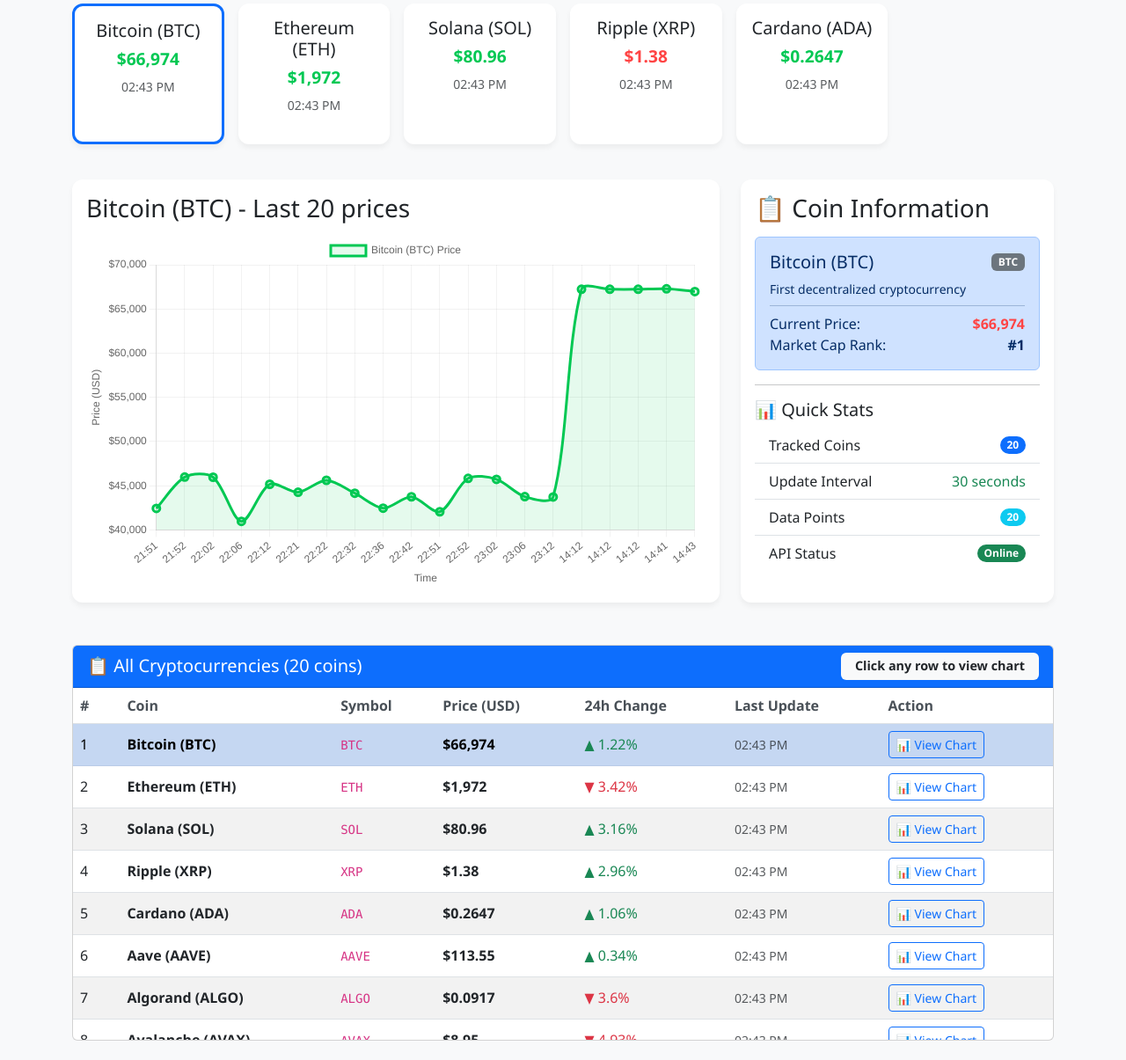
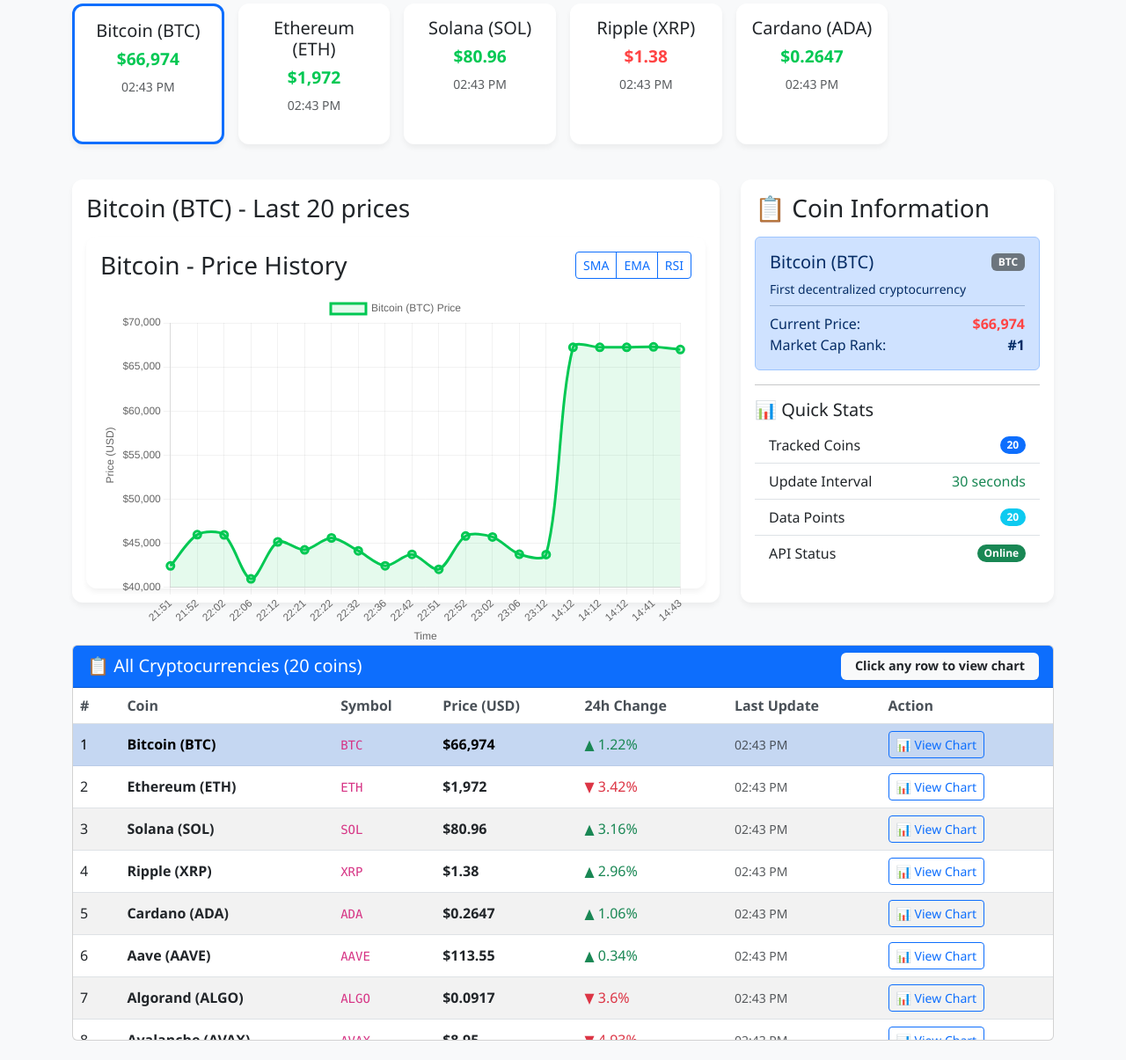
Before and after one commit to Pofalors/crypto-tracker, a Flask app: page /dashboard in a window 1280 px wide. Shown: the part 276-1481 px from the top of the page at 88% size. Run offline with Flask 3, Linux system fonts and the light colour scheme; data comes from the database, SQL or seed files in the repository; data that the repository does not hold is empty; some libraries are stand-ins or nearby versions.

Commit message:
add technical indicators (SMA, EMA, RSI) to charts

```diff
--- a/static/app.js
+++ b/static/app.js
@@ -3,6 +3,10 @@
 // Global variables
 let priceChart = null;
 let currentCoin = 'bitcoin';
+// Global variables for indicators
+let currentIndicator = null;
+let originalPrices = [];
+let originalTimestamps = [];
 
 // Function to initialize the chart
 function initChart() {
@@ -674,6 +678,254 @@
     alertToDelete = null;
 });
 
+// Calculate Simple Moving Average (SMA)
+function calculateSMA(data, period = 7) {
+    let sma = [];
+    for (let i = period - 1; i < data.length; i++) {
+        let sum = 0;
+        for (let j = 0; j < period; j++) {
+            sum += data[i - j];
+        }
+        sma.push(sum / period);
+    }
+    return sma;
+}
+
+// Calculate Exponential Moving Average (EMA)
+function calculateEMA(data, period = 7) {
+    let ema = [];
+    const multiplier = 2 / (period + 1);
+
+    // First EMA is SMA
+    let sum = 0;
+    for (let i = 0; i < period; i++) {
+        sum += data[i];
+    }
+    ema.push(sum / period);
+
+    // Calculate subsequent EMAs
+    for (let i = period; i < data.length; i++) {
+        const value = (data[i] - ema[ema.length - 1]) * multiplier + ema[ema.length - 1];
+        ema.push(value);
+    }
+    return ema;
+}
+
+// Calculate Relative Strength Index (RSI)
+function calculateRSI(data, period = 14) {
+    let rsi = [];
+    let gains = [];
+    let losses = [];
+
+    // Calculate price changes
+    for (let i = 1; i < data.length; i++) {
+        const change = data[i] - data[i - 1];
+        gains.push(change > 0 ? change : 0);
+        losses.push(change < 0 ? -change : 0);
+    }
+
+    // Calculate RSI for each point after the period
+    for (let i = period; i < gains.length; i++) {
+        let avgGain = 0;
+        let avgLoss = 0;
+
+        for (let j = 0; j < period; j++) {
+            avgGain += gains[i - j];
+            avgLoss += losses[i - j];
+        }
+
+        avgGain /= period;
+        avgLoss /= period;
+
+        if (avgLoss === 0) {
+            rsi.push(100);
+        } else {
+            const rs = avgGain / avgLoss;
+            rsi.push(100 - (100 / (1 + rs)));
+        }
+    }
+
+    return rsi;
+}
+
+// Toggle indicator on/off
+function toggleIndicator(indicator) {
+    // Reset button styles
+    document.getElementById('smaBtn').classList.remove('active');
+    document.getElementById('emaBtn').classList.remove('active');
+    document.getElementById('rsiBtn').classList.remove('active');
+
+    if (currentIndicator === indicator) {
+        // Turn off indicator
+        currentIndicator = null;
+        updateChart(originalPrices, originalTimestamps, currentCoin);
+    } else {
+        // Turn on new indicator
+        currentIndicator = indicator;
+        document.getElementById(indicator + 'Btn').classList.add('active');
+
+        // Calculate and add indicator to chart
+        addIndicatorToChart(indicator);
+    }
+}
+
+// Add indicator to chart
+function addIndicatorToChart(indicator) {
+    if (!priceChart || originalPrices.length === 0) return;
+
+    let indicatorData = [];
+    let indicatorLabel = '';
+    let indicatorColor = '';
+
+    switch(indicator) {
+        case 'sma':
+            indicatorData = calculateSMA(originalPrices, 7);
+            indicatorLabel = 'SMA (7)';
+            indicatorColor = '#ff9800';  // Orange
+            break;
+        case 'ema':
+            indicatorData = calculateEMA(originalPrices, 7);
+            indicatorLabel = 'EMA (7)';
+            indicatorColor = '#9c27b0';  // Purple
+            break;
+        case 'rsi':
+            indicatorData = calculateRSI(originalPrices, 14);
+            indicatorLabel = 'RSI (14)';
+            indicatorColor = '#f44336';  // Red
+            break;
+    }
+
+    // Adjust dataset for RSI (different scale)
+    if (indicator === 'rsi') {
+        // Remove price dataset temporarily
+        priceChart.data.datasets = priceChart.data.datasets.filter(d => d.label !== 'Price (USD)');
+
+        // Add RSI dataset
+        priceChart.data.datasets.push({
+            label: indicatorLabel,
+            data: indicatorData,
+            borderColor: indicatorColor,
+            backgroundColor: 'transparent',
+            borderWidth: 2,
+            tension: 0.3,
+            pointRadius: 2,
+            yAxisID: 'y-rsi'
+        });
+
+        // Add RSI y-axis
+        priceChart.options.scales['y-rsi'] = {
+            position: 'right',
+            min: 0,
+            max: 100,
+            grid: {
+                drawOnChartArea: false,
+            },
+            title: {
+                display: true,
+                text: 'RSI'
+            }
+        };
+
+        // Adjust main y-axis title
+        priceChart.options.scales.y.title.text = 'Price (USD)';
+    } else {
+        // For SMA/EMA, add as new dataset
+        priceChart.data.datasets.push({
+            label: indicatorLabel,
+            data: indicatorData,
+            borderColor: indicatorColor,
+            backgroundColor: 'transparent',
+            borderWidth: 2,
+            borderDash: [5, 5],
+            tension: 0.3,
+            pointRadius: 0
+        });
+
+        // Remove RSI axis if exists
+        if (priceChart.options.scales['y-rsi']) {
+            delete priceChart.options.scales['y-rsi'];
+        }
+    }
+
+    priceChart.update();
+}
+
+// Modify updateChart to store original data
+function updateChart(prices, timestamps, coinName) {
+    if (!priceChart) {
+        console.error('❌ Chart not initialized!');
+        return;
+    }
+
+    console.log(`🔄 Updating chart with ${prices.length} points`);
+
+    // Store original data for indicators
+    originalPrices = [...prices];
+    originalTimestamps = [...timestamps];
+
+    // Format timestamps
+    const formattedTimestamps = timestamps.map(ts => {
+        const date = new Date(ts);
+        return `${date.getHours().toString().padStart(2, '0')}:${date.getMinutes().toString().padStart(2, '0')}`;
+    });
+
+    // Clear existing datasets except the first one (price)
+    if (priceChart.data.datasets.length > 1) {
+        priceChart.data.datasets = [priceChart.data.datasets[0]];
+    }
+
+    // Update main price dataset
+    priceChart.data.labels = formattedTimestamps;
+    priceChart.data.datasets[0].data = prices;
+    priceChart.data.datasets[0].label = `${formatCoinName(coinName)} Price`;
+
+    // Update colors based on price trend
+    const firstPrice = prices[0];
+    const lastPrice = prices[prices.length - 1];
+    const isUp = lastPrice > firstPrice;
+
+    const isDarkMode = document.body.classList.contains('dark-mode');
+
+    // Update chart colors based on theme
+    if (isDarkMode) {
+        priceChart.options.scales.x.grid.color = 'rgba(255,255,255,0.1)';
+        priceChart.options.scales.y.grid.color = 'rgba(255,255,255,0.1)';
+        priceChart.options.scales.x.ticks.color = '#e0e0e0';
+        priceChart.options.scales.y.ticks.color = '#e0e0e0';
+        priceChart.options.plugins.legend.labels.color = '#e0e0e0';
+    } else {
+        priceChart.options.scales.x.grid.color = 'rgba(0,0,0,0.05)';
+        priceChart.options.scales.y.grid.color = 'rgba(0,0,0,0.05)';
+        priceChart.options.scales.x.ticks.color = '#666';
+        priceChart.options.scales.y.ticks.color = '#666';
+        priceChart.options.plugins.legend.labels.color = '#666';
+    }
+
+    priceChart.data.datasets[0].borderColor = isUp ? '#00c853' : '#ff4444';
+    priceChart.data.datasets[0].backgroundColor = isUp ?
+        'rgba(0, 200, 83, 0.1)' : 'rgba(255, 68, 68, 0.1)';
+
+    // Remove RSI axis if exists
+    if (priceChart.options.scales['y-rsi']) {
+        delete priceChart.options.scales['y-rsi'];
+    }
+
+    // Update chart
+    priceChart.update();
+
+    // Update title
+    document.getElementById('chart-title').textContent =
+        `${formatCoinName(coinName)} - Last ${prices.length} prices`;
+
+    // Update coin info
+    updateCoinInfo(coinName, prices[prices.length - 1]);
+
+    // Reapply current indicator if exists
+    if (currentIndicator) {
+        addIndicatorToChart(currentIndicator);
+    }
+}
+
 // Load alerts when page loads
 document.addEventListener('DOMContentLoaded', function() {
     console.log('✅ DOM fully loaded');
--- a/templates/index.html
+++ b/templates/index.html
@@ -190,6 +190,18 @@
         .dark-mode .header {
             background: linear-gradient(135deg, #1a2a3a 0%, #2a3a4a 100%);
         }
+        /* Indicator buttons */
+        .btn-group .btn.active {
+            background-color: #0d6efd;
+            color: white;
+            border-color: #0d6efd;
+        }
+
+        .dark-mode .btn-group .btn.active {
+            background-color: #4dabf7;
+            border-color: #4dabf7;
+            color: #1a1a1a;
+        }
     </style>
 </head>
 <body>
@@ -237,6 +249,21 @@
                     <div class="card-body">
                         <h3 class="card-title mb-3" id="chart-title">Bitcoin - Price History</h3>
                         <div class="chart-container">
+                            <div class="card crypto-card h-100">
+                                <div class="card-body">
+                                    <div class="d-flex justify-content-between align-items-center mb-3">
+                                        <h3 class="card-title mb-0" id="chart-title">Bitcoin - Price History</h3>
+                                        <div class="btn-group" role="group">
+                                            <button class="btn btn-sm btn-outline-primary" onclick="toggleIndicator('sma')" id="smaBtn">SMA</button>
+                                            <button class="btn btn-sm btn-outline-primary" onclick="toggleIndicator('ema')" id="emaBtn">EMA</button>
+                                            <button class="btn btn-sm btn-outline-primary" onclick="toggleIndicator('rsi')" id="rsiBtn">RSI</button>
+                                        </div>
+                                    </div>
+                                    <div class="chart-container">
+                                        <canvas id="priceChart"></canvas>
+                                    </div>
+                                </div>
+                            </div>
                             <canvas id="priceChart"></canvas>
                         </div>
                     </div>
```
